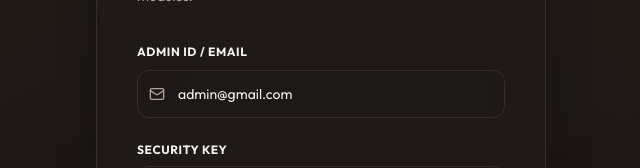
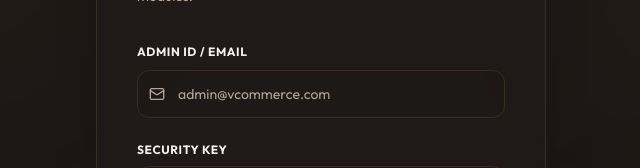
Before and after one commit to chiragjeevanani/v-commerce, a React (Vite) app in the folder frontend/: page /admin/login in a window 1280 px wide. Shown: the part 247-415 px from the top of the page, without its empty margins (319-959 px from the left). Built offline with nearby package versions, Linux system fonts and the light colour scheme; no server answers.

Commit message:
admin credentials remove

```diff
--- a/frontend/src/modules/admin/pages/AdminLogin.jsx
+++ b/frontend/src/modules/admin/pages/AdminLogin.jsx
@@ -21,7 +21,7 @@ import { Card, CardContent } from '@/components/ui/card';
 const AdminLogin = () => {
     const [showPassword, setShowPassword] = useState(false);
     const [isLoading, setIsLoading] = useState(false);
-    const [formData, setFormData] = useState({ email: 'admin@gmail.com', password: '123' });
+    const [formData, setFormData] = useState({ email: '', password: '' });
 
     const { adminLogin } = useAuth();
     const { toast } = useToast();
```
